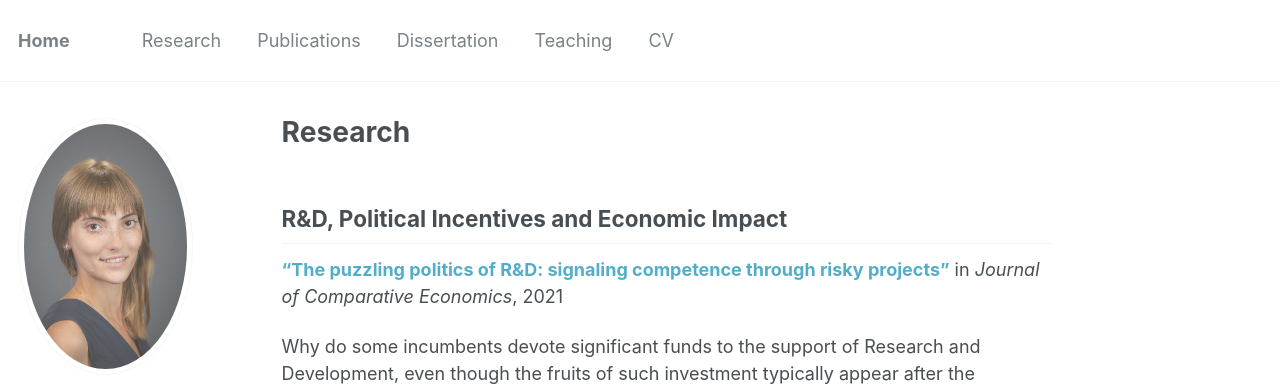
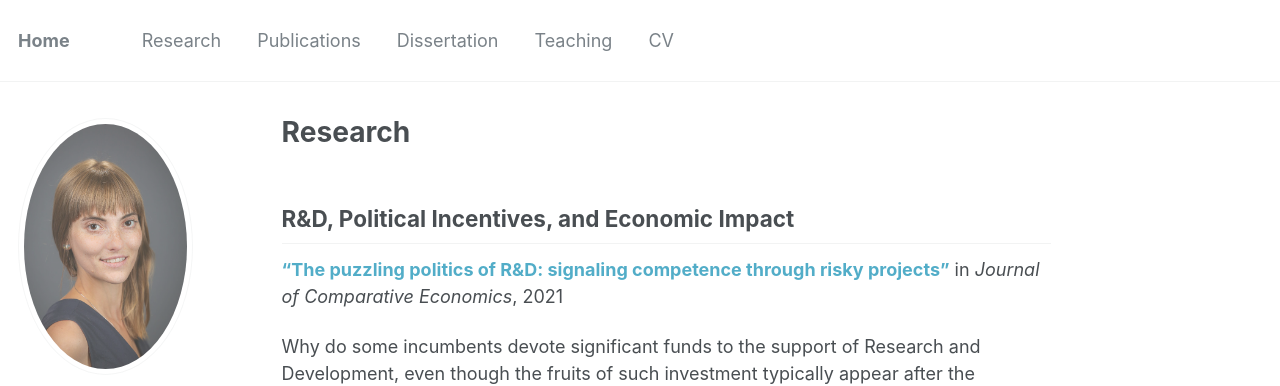
Before and after one commit to NataliaLamberova/NataliaLamberova.github.io, a Jekyll site: the page built from _pages/research.md, in a window 1280 px wide and 900 px high. Shown: the top 386 px of the window. Built offline with Jekyll 4.4.1, drawn with Linux system fonts in a browser that asks for light colours; some web fonts are replaced; comment, search, counter and statistics services are not loaded.

```diff
--- a/_pages/research.md
+++ b/_pages/research.md
@@ -30,7 +30,7 @@ redirect_from:
   }
 </style>
 
-## R&D, Political Incentives and Economic Impact
+## R&D, Political Incentives, and Economic Impact
 
 [**“The puzzling politics of R&D: signaling competence through risky projects”**](https://www.sciencedirect.com/science/article/pii/S0147596721000020) in *Journal of Comparative Economics*, 2021
 
```
